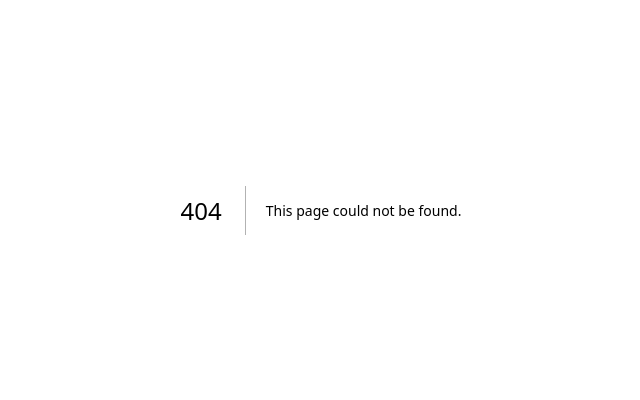
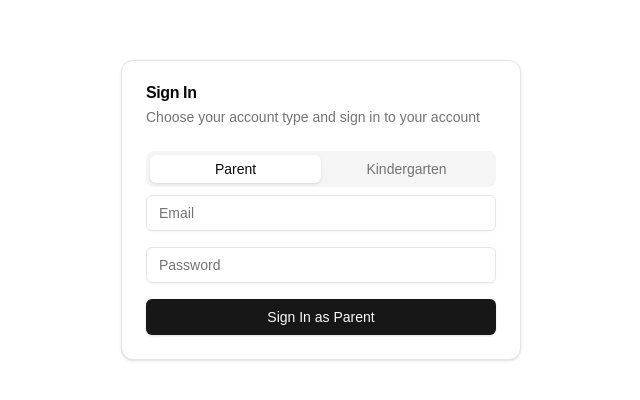
Before and after one commit to haziqishere/kinderguardian, a Next.js app: page /sign-in in a window 1280 px wide. Before the commit this address had no page. Shown: the part 190-590 px from the top of the page, without its empty margins (319-959 px from the left). Built offline with nearby package versions, Linux system fonts and the light colour scheme; no server answers.

Commit message:
add firebase
still error

```diff
--- a/package.json
+++ b/package.json
@@ -12,7 +12,6 @@
     "@aws-sdk/client-s3": "^3.723.0",
     "@aws-sdk/lib-storage": "^3.723.0",
     "@aws-sdk/s3-request-presigner": "^3.723.0",
-    "@clerk/nextjs": "^6.9.0",
     "@hookform/resolvers": "^3.9.1",
     "@prisma/client": "^5.22.0",
     "@radix-ui/react-avatar": "^1.1.1",
@@ -35,6 +34,8 @@
     "date-fns": "^3.6.0",
     "embla-carousel-auto-scroll": "^8.3.1",
     "embla-carousel-react": "^8.3.1",
+    "firebase": "^11.1.0",
+    "firebase-admin": "^13.0.2",
     "framer-motion": "^11.11.11",
     "lucide-react": "^0.453.0",
     "next": "14.2.16",
--- /dev/null
+++ b/src/actions/auth/schema.ts
@@ -0,0 +1,18 @@
+import { z } from "zod";
+
+export const LoginSchema = z.object({
+  email: z.string().email("Invalid email address"),
+  password: z.string().min(6, "Password must be at least 6 characters"),
+});
+
+export const RegisterSchema = z.object({
+  email: z.string().email("Invalid email address"),
+  password: z.string().min(6, "Password must be at least 6 characters"),
+  name: z.string().min(2, "Name must be at least 2 characters"),
+  userType: z.enum(["parent", "kindergarten"]),
+  kindergartenName: z.string().optional(),
+  address: z.string().optional(),
+});
+
+export type LoginSchemaType = z.infer<typeof LoginSchema>;
+export type RegisterSchemaType = z.infer<typeof RegisterSchema>;
--- /dev/null
+++ b/src/app/(auth)/sign-in/page.tsx
@@ -0,0 +1,136 @@
+"use client";
+
+import { useState } from "react";
+import { useRouter } from "next/navigation";
+import { useForm } from "react-hook-form";
+import { zodResolver } from "@hookform/resolvers/zod";
+import { signInWithEmailAndPassword } from "firebase/auth";
+import { auth } from "@/lib/firebase";
+import { LoginSchema } from "@/actions/auth/schema";
+import { Button } from "@/components/ui/button";
+import { Input } from "@/components/ui/input";
+import {
+  Card,
+  CardContent,
+  CardDescription,
+  CardHeader,
+  CardTitle,
+} from "@/components/ui/card";
+import { Tabs, TabsContent, TabsList, TabsTrigger } from "@/components/ui/tabs";
+
+export default function SignInPage() {
+  const router = useRouter();
+  const [isLoading, setIsLoading] = useState(false);
+  const [userType, setUserType] = useState<"parent" | "kindergarten">("parent");
+
+  const form = useForm({
+    resolver: zodResolver(LoginSchema),
+    defaultValues: {
+      email: "",
+      password: "",
+    },
+  });
+
+  const onSubmit = async (data: any) => {
+    try {
+      setIsLoading(true);
+      const userCredential = await signInWithEmailAndPassword(
+        auth,
+        data.email,
+        data.password
+      );
+
+      // Get user type and details from your database
+      const response = await fetch("/api/auth/user-type", {
+        method: "POST",
+        headers: {
+          "Content-Type": "application/json",
+        },
+        body: JSON.stringify({
+          firebaseId: userCredential.user.uid,
+        }),
+      });
+
+      const { userType, kindergartenName } = await response.json();
+
+      // Redirect based on user type
+      if (userType === "parent") {
+        router.push("/parent");
+      } else {
+        router.push(`/kindergarten/${kindergartenName}/dashboard`);
+      }
+    } catch (error) {
+      console.error("Sign in error:", error);
+      // Handle error (show toast, etc.)
+    } finally {
+      setIsLoading(false);
+    }
+  };
+
+  return (
+    <div className="container flex h-screen w-screen flex-col items-center justify-center">
+      <Card className="w-[400px]">
+        <CardHeader>
+          <CardTitle>Sign In</CardTitle>
+          <CardDescription>
+            Choose your account type and sign in to your account
+          </CardDescription>
+        </CardHeader>
+        <CardContent>
+          <Tabs
+            defaultValue="parent"
+            className="w-full"
+            onValueChange={(value) =>
+              setUserType(value as "parent" | "kindergarten")
+            }
+          >
+            <TabsList className="grid w-full grid-cols-2">
+              <TabsTrigger value="parent">Parent</TabsTrigger>
+              <TabsTrigger value="kindergarten">Kindergarten</TabsTrigger>
+            </TabsList>
+            <TabsContent value="parent">
+              <form
+                onSubmit={form.handleSubmit(onSubmit)}
+                className="space-y-4"
+              >
+                <Input
+                  {...form.register("email")}
+                  placeholder="Email"
+                  type="email"
+                />
+                <Input
+                  {...form.register("password")}
+                  placeholder="Password"
+                  type="password"
+                />
+                <Button type="submit" className="w-full" disabled={isLoading}>
+                  Sign In as Parent
+                </Button>
+              </form>
+            </TabsContent>
+            <TabsContent value="kindergarten">
+              <form
+                onSubmit={form.handleSubmit(onSubmit)}
+                className="space-y-4"
+              >
+                <Input
+                  {...form.register("email")}
+                  placeholder="Email"
+                  type="email"
+                />
+                <Input
+                  {...form.register("password")}
+                  placeholder="Password"
+                  type="password"
+                />
+                <Button type="submit" className="w-full" disabled={isLoading}>
+                  Sign In as Kindergarten
+                </Button>
+              </form>
+            </TabsContent>
+          </Tabs>
+        </CardContent>
+      </Card>
+    </div>
+  );
+}
--- /dev/null
+++ b/src/app/api/auth/register/route.ts
@@ -0,0 +1,69 @@
+import { NextResponse } from "next/server";
+import { db } from "@/lib/db";
+import { adminAuth } from "@/lib/firebase-admin";
+
+export async function POST(req: Request) {
+  try {
+    const body = await req.json();
+    const { firebaseId, email, name, userType, kindergartenName, address } = body;
+
+    // Verify the Firebase token
+    const user = await adminAuth.getUser(firebaseId);
+    if (!user) {
+      return NextResponse.json(
+        { error: "Unauthorized" },
+        { status: 401 }
+      );
+    }
+
+    if (userType === "parent") {
+      // Create parent record
+      const parent = await db.parent.create({
+        data: {
+          firebaseId,
+          email,
+          name,
+        },
+      });
+
+      return NextResponse.json({
+        success: true,
+        user: parent
+      });
+
+    } else {
+      // Create kindergarten and admin record
+      const kindergarten = await db.kindergarten.create({
+        data: {
+          name: kindergartenName!,
+          address: address!,
+          messageAlertThreshold: new Date("1970-01-01T09:00:00"), // Default 9 AM
+          callAlertThreshold: new Date("1970-01-01T10:00:00"), // Default 10 AM
+          admins: {
+            create: {
+              firebaseId,
+              email,
+              name,
+              role: "SUPER_ADMIN",
+            },
+          },
+        },
+        include: {
+          admins: true,
+        },
+      });
+
+      return NextResponse.json({
+        success: true,
+        kindergarten
+      });
+    }
+
+  } catch (error) {
+    console.error("Registration error:", error);
+    return NextResponse.json(
+      { error: "Internal server error" },
+      { status: 500 }
+    );
+  }
+}
--- /dev/null
+++ b/src/app/api/auth/user-type/route.ts
@@ -0,0 +1,46 @@
+import { NextResponse } from "next/server";
+import { db } from "@/lib/db";
+
+export async function POST(req: Request) {
+  try {
+    const { firebaseId } = await req.json();
+
+    // Check if user is a parent
+    const parent = await db.parent.findUnique({
+      where: { firebaseId },
+    });
+
+    if (parent) {
+      return NextResponse.json({
+        userType: "parent",
+      });
+    }
+
+    // Check if user is an admin
+    const admin = await db.admin.findUnique({
+      where: { firebaseId },
+      include: {
+        kindergarten: true,
+      },
+    });
+
+    if (admin) {
+      return NextResponse.json({
+        userType: "kindergarten",
+        kindergartenName: admin.kindergarten.name,
+      });
+    }
+
+    return NextResponse.json(
+      { error: "User not found" },
+      { status: 404 }
+    );
+
+  } catch (error) {
+    console.error("User type check error:", error);
+    return NextResponse.json(
+      { error: "Internal server error" },
+      { status: 500 }
+    );
+  }
+}
--- /dev/null
+++ b/src/lib/firebase-admin.ts
@@ -0,0 +1,14 @@
+import { getApp, getApps, initializeApp, cert } from 'firebase-admin/app';
+import { getAuth } from 'firebase-admin/auth';
+
+if (!getApps().length) {
+  initializeApp({
+    credential: cert({
+      projectId: process.env.FIREBASE_PROJECT_ID,
+      clientEmail: process.env.FIREBASE_CLIENT_EMAIL,
+      privateKey: process.env.FIREBASE_PRIVATE_KEY?.replace(/\\n/g, '\n'),
+    }),
+  });
+}
+
+export const adminAuth = getAuth();
--- /dev/null
+++ b/src/lib/firebase.ts
@@ -0,0 +1,14 @@
+import { initializeApp, getApps, getApp } from 'firebase/app';
+import { getAuth } from 'firebase/auth';
+
+const firebaseConfig = {
+  apiKey: process.env.NEXT_PUBLIC_FIREBASE_API_KEY,
+  authDomain: process.env.NEXT_PUBLIC_FIREBASE_AUTH_DOMAIN,
+  projectId: process.env.NEXT_PUBLIC_FIREBASE_PROJECT_ID,
+  storageBucket: process.env.NEXT_PUBLIC_FIREBASE_STORAGE_BUCKET,
+  messagingSenderId: process.env.NEXT_PUBLIC_FIREBASE_MESSAGING_SENDER_ID,
+  appId: process.env.NEXT_PUBLIC_FIREBASE_APP_ID,
+};
+
+const app = !getApps().length ? initializeApp(firebaseConfig) : getApp();
+export const auth = getAuth(app);
```
Also changed, not shown: src/app/(system)/parent/children-list/page.tsx (+1 -10 lines), src/middleware.ts (added, +38 -0 lines), src/app/(auth)/sign-in/[...sign-in]/page.tsx (deleted), src/app/(auth)/sign-up/[...sign-up]/page.tsx (deleted), src/app/(auth)/sign-up/page.tsx (added), 2 other files (tests, documents, lock files or other folders).
